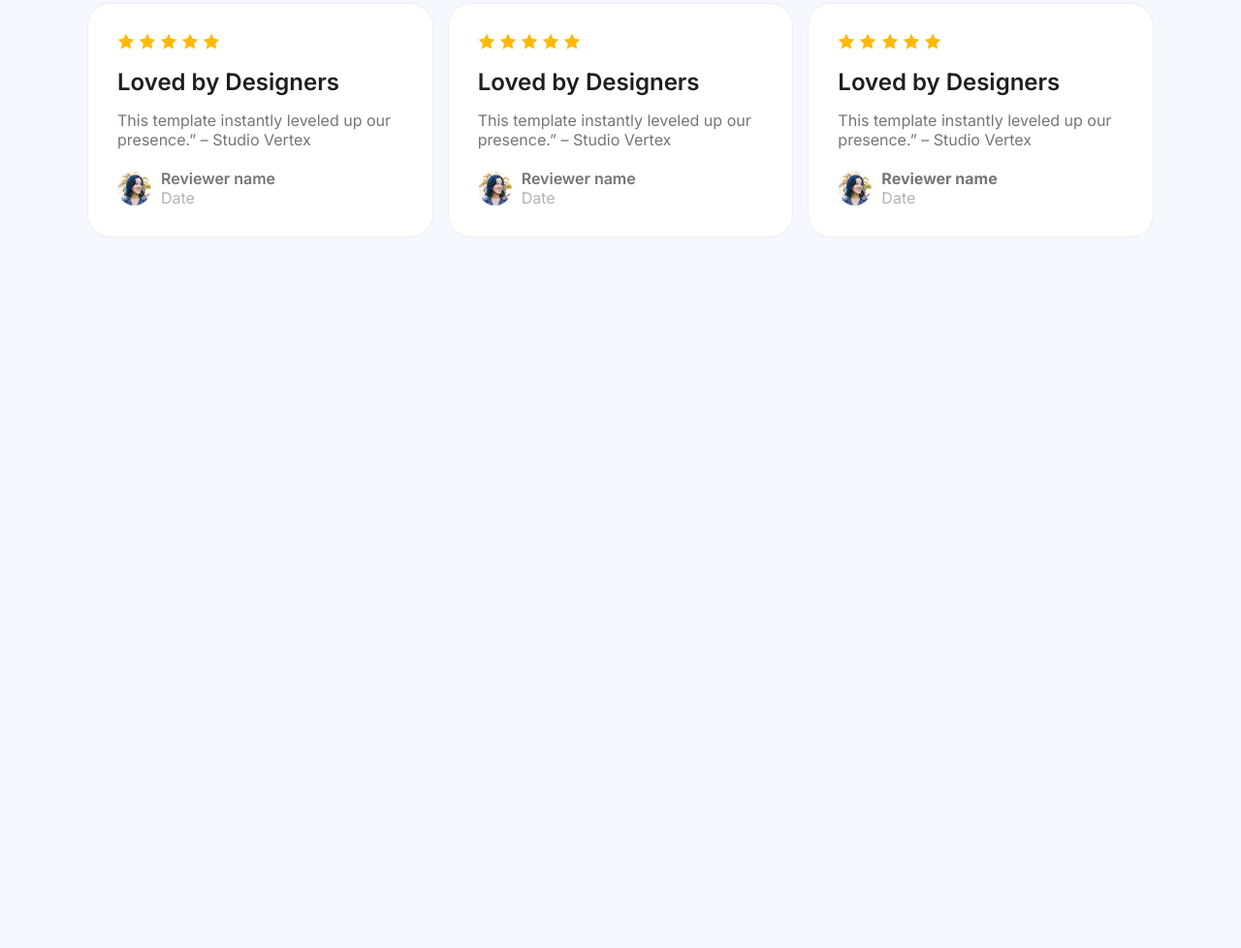
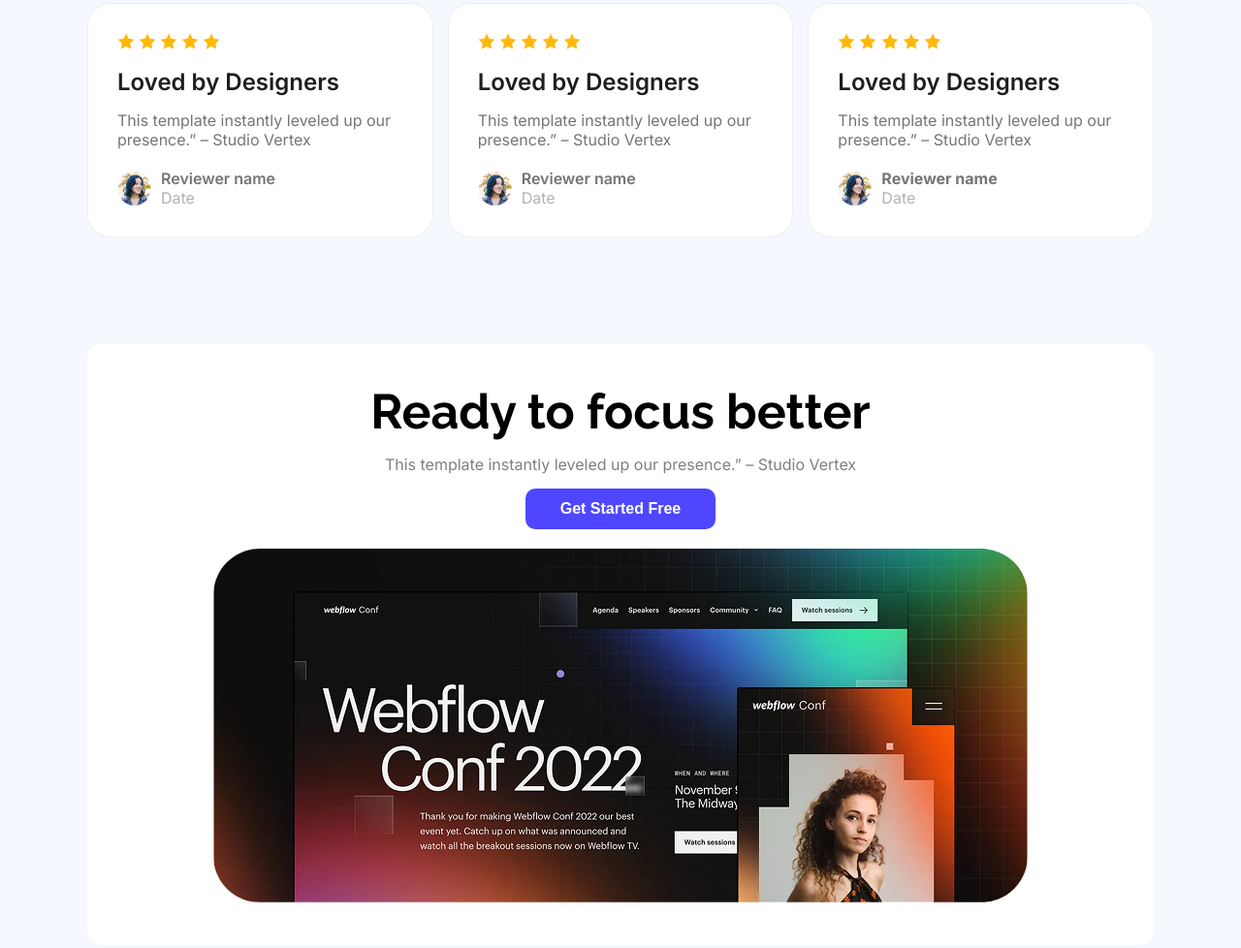
Before and after one commit to iamOmarFaruk/ASSIGNMENT-001, a plain HTML site: page index.html in a window 1280 px wide. Shown: the part 1623-2601 px from the top of the page at 97% size. Before the commit the page ends 1923 px from the top, so only its background shows below. Drawn offline with Linux system fonts and the light colour scheme.

Commit message:
cta-section-done

```diff
--- a/index.html
+++ b/index.html
@@ -150,9 +150,25 @@
         </div>
       </div>
     </div>
+  </section>
+
+  <!-- review section end -->
 
 
-  <!-- review section end -->
+  <!-- cta section start -->
+  <section class="cta space">
+    <div class="container">
+      <div class="cta-content text-center">
+        <h2 class="cta-section-title raleway-bold text-center">Ready to focus better</h2>
+        <p class="cta-description inter-default text-center">This template instantly leveled up our presence.” – Studio Vertex</p>
+        <div class="cta-btn-wrapper text-center">
+          <button class="btn cta-btn">Get Started Free</button>
+        </div>
+        <img src="./Assets/wc-big.png" alt="CTA Image">
+      </div>
+    </div>
+  </section>
+  <!-- cta section end -->
 
 
 
--- a/style.css
+++ b/style.css
@@ -304,3 +304,30 @@ margin-bottom: 15px;
   color: #B3B3B3;
   font-size: 16px;
 }
+
+/* cta section */
+.cta-content{
+  background-color: #fff;
+  border-radius: 14px;
+  padding: 40px;
+}
+
+.cta-section-title{
+  font-size:50px;
+  margin-bottom: 15px;
+}
+
+.cta-description{
+ color:rgba(0, 0, 0, 0.5);
+ font-size: 16px;
+  margin-bottom:15px;
+}
+
+.cta-btn-wrapper{
+  margin-bottom: 20px;
+}
+.cta-content img {
+  max-width: 100%;
+  height: auto;
+  border-radius: 48px;
+}
```
